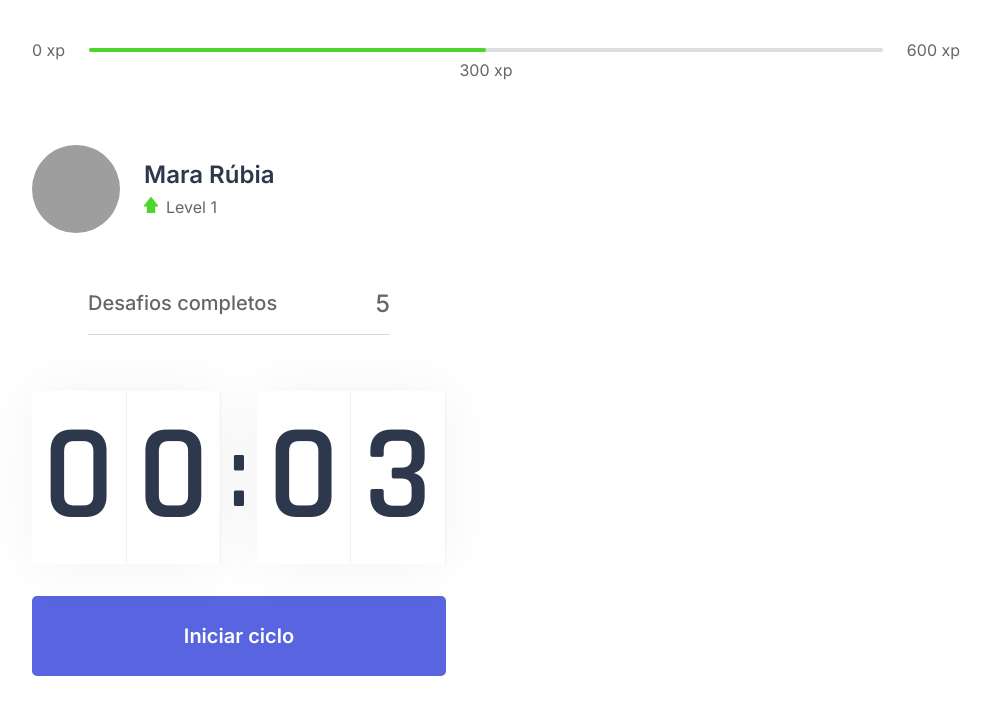
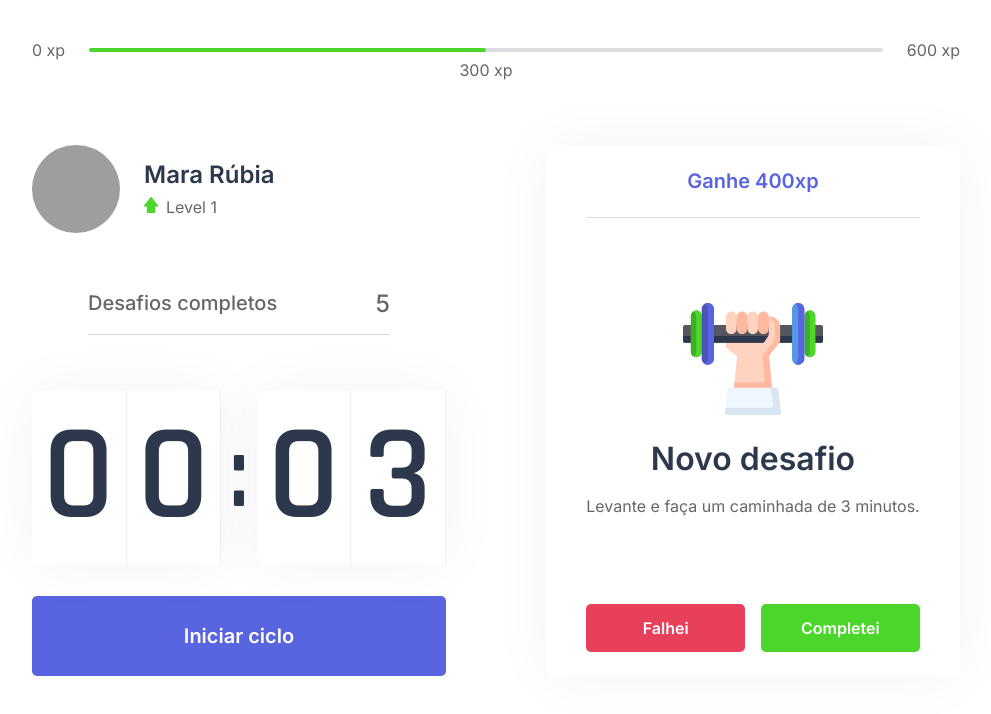
Before and after one commit to mararbia/React, a Next.js app in the folder moveit-next/: page / in a window 1280 px wide. Shown: the top 714 px of the page, without its empty margins (144-1135 px from the left). Built offline with nearby package versions, Linux system fonts and the light colour scheme; grey boxes are pictures that could not be loaded.

Commit message:
feat: ChallengeBox layout implemented

```diff
--- /dev/null
+++ b/moveit-next/src/components/ChallengeBox.tsx
@@ -0,0 +1,45 @@
+import styles from '../styles/components/ChallengeBox.module.css';
+
+export function ChallengeBox() {
+
+    const hasActiveChallenge = true;
+
+    return (
+        <div className={styles.challengeBoxContainer}>
+            {hasActiveChallenge ? (
+                <div className={styles.challengeActive}>
+                    <header>Ganhe 400xp</header>
+
+                    <main>
+                        <img src="icons/body.svg"/>
+                        <strong>Novo desafio</strong>
+                        <p>Levante e faça um caminhada de 3 minutos.</p>
+                    </main>
+
+                    <footer>
+                        <button
+                            type="button"
+                            className={styles.challengeFailedButton}
+                            >
+                            Falhei
+                        </button>
+                        <button
+                            type="button"
+                            className={styles.challengeSucceededButton}
+                            >
+                                Completei
+                        </button>
+                    </footer>
+                </div>
+            ) : (
+                <div className={styles.challengeNotActive}>
+                    <strong>Finalize um ciclo para receber desafios</strong>
+                    <p>
+                        <img src="icons/level-up.svg" alt="Level Up"/>
+                        Avance de level completando desafios.
+                    </p>
+                </div>
+            )}
+        </div>
+    )
+}
--- a/moveit-next/src/pages/index.tsx
+++ b/moveit-next/src/pages/index.tsx
@@ -1,9 +1,11 @@
+import Head from 'next/head';
 import { CompletedChallenges } from "../components/CompletedChallenges";
-import { Countdown } from "../components/CountDown";
+import { Countdown } from "../components/Countdown";
 import { ExperienceBar } from "../components/ExperienceBar";
 import { Profile } from "../components/Profile";
+import { ChallengeBox } from "../components/ChallengeBox";
+
 import styles from "../styles/pages/Home.module.css";
-import Head from 'next/head';
 
 export default function Home() {
   return (
@@ -22,7 +24,7 @@
         <Countdown />
       </div>
       <div>
-
+      <ChallengeBox />
       </div>
     </section>
 
--- /dev/null
+++ b/moveit-next/src/styles/components/ChallengeBox.module.css
@@ -0,0 +1,110 @@
+.challengeBoxContainer {
+    height: 100%;
+
+    background: var(--white);
+    border-radius: 5px;
+    box-shadow: 0 0 60px rgba(0, 0, 0, 0.05);
+    padding: 1.5rem 2rem;
+
+    display: flex;
+    flex-direction: column;
+    align-items: center;
+    justify-content: center;
+
+    text-align: center;
+}
+
+.challengeNotActive {
+    display: flex;
+    flex-direction: column;
+    align-items: center;
+}
+
+.challengeNotActive strong {
+    font-size: 1.5rem;
+    font-weight: 500;
+    line-height: 1.4;
+}
+
+.challengeNotActive p {
+    display: flex;
+    flex-direction: column;
+    align-items: center;
+    line-height: 1.4;
+    max-width: 70%;
+    margin-top: 3rem;
+}
+
+.challengeNotActive p img {
+    margin-bottom: 1rem;
+}
+
+.challengeActive {
+    height: 100%;
+
+    display: flex;
+    flex-direction: column;
+}
+
+.challengeActive header {
+    color: var(--blue);
+    font-weight: 600;
+    font-size: 1.25rem;
+    padding: 0 2rem 1.5rem;
+    border-bottom: 1px solid var(--gray-line);
+}
+
+.challengeActive main {
+    flex: 1;
+    display: flex;
+    flex-direction: column;
+    align-items: center;
+    justify-content: center;
+}
+
+.challengeActive main  strong {
+    font-size: 2rem;
+    font-weight: 600;
+    color: var(--title);
+    margin: 1.5rem 0 1rem;
+}
+
+.challengeActive main p {
+    line-height: 1.5;
+}
+
+.challengeActive footer {
+    display: grid;
+    grid-template-columns: 1fr 1fr;
+    gap: 1rem;
+}
+
+.challengeActive footer button {
+    height: 3rem;
+
+    display: flex;
+    align-items: center;
+    justify-content: center;
+
+    border: 0;
+    border-radius: 5px;
+
+    color: var(--white);
+
+    font-size: 1rem;
+    font-weight: 600;
+
+    transition: filter 0.2s;
+}
+
+.challengeActive footer button.challengeFailedButton {
+    background: var(--red);
+}
+
+.challengeActive footer button.challengeSucceededButton {
+    background: var(--green);
+}
+
+.challengeActive footer button:hover {
+    filter: brightness(0.9);
+}
```
